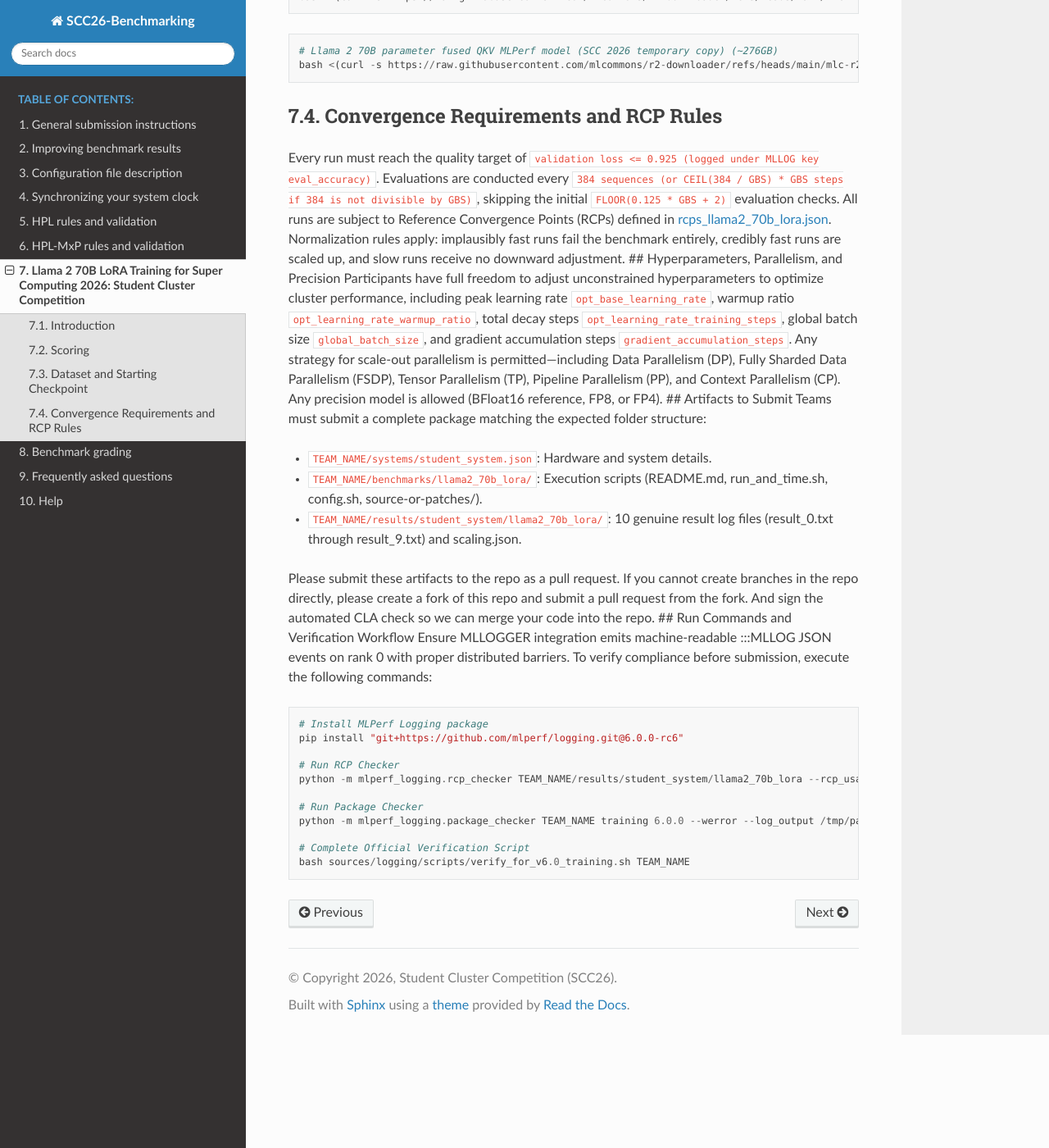
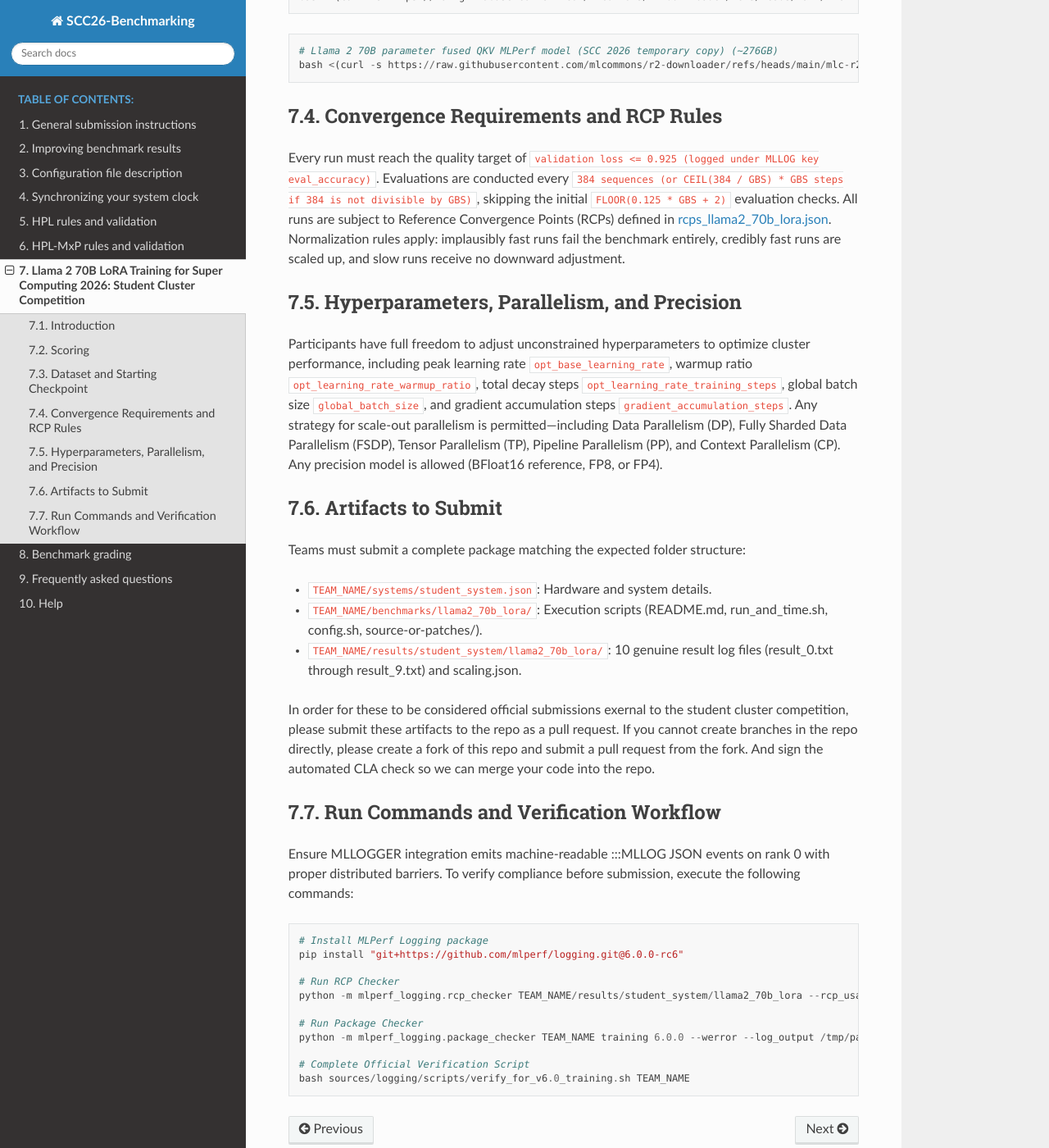
Before and after one commit to rderue/scc26-benchmarking, a Sphinx documentation site: the page built from source/benchmarks/mlperf.rst, in a window 1280 px wide and 1400 px high, scrolled down 961 px. Shown: the whole window at 82% size. Built offline with Sphinx 7.4.7 and the Read the Docs theme 3.1.0, drawn with Linux system fonts in a browser that asks for light colours.

Commit message:
Formatting on mlperf page.

```diff
--- a/source/benchmarks/mlperf.rst
+++ b/source/benchmarks/mlperf.rst
@@ -63,7 +63,11 @@ runs are subject to Reference Convergence Points (RCPs) defined in
 `rcps_llama2_70b_lora.json <https://github.com/mlcommons/logging/blob/master/mlperf_logging/rcp_checker/training_6.0.0/rcps_llama2_70b_lora.json>`__.
 Normalization rules apply: implausibly fast runs fail the benchmark
 entirely, credibly fast runs are scaled up, and slow runs receive no
-downward adjustment. ## Hyperparameters, Parallelism, and Precision
+downward adjustment.
+
+Hyperparameters, Parallelism, and Precision
+-------------------------------------------
+
 Participants have full freedom to adjust unconstrained hyperparameters
 to optimize cluster performance, including peak learning rate
 ``opt_base_learning_rate``, warmup ratio
@@ -74,8 +78,12 @@ to optimize cluster performance, including peak learning rate
 is permitted—including Data Parallelism (DP), Fully Sharded Data
 Parallelism (FSDP), Tensor Parallelism (TP), Pipeline Parallelism (PP),
 and Context Parallelism (CP). Any precision model is allowed (BFloat16
-reference, FP8, or FP4). ## Artifacts to Submit Teams must submit a
-complete package matching the expected folder structure:
+reference, FP8, or FP4).
+
+Artifacts to Submit
+-------------------
+
+Teams must submit a complete package matching the expected folder structure:
 
 -  ``TEAM_NAME/systems/student_system.json``: Hardware and system
    details.
@@ -85,11 +93,17 @@ complete package matching the expected folder structure:
    result log files (result_0.txt through result_9.txt) and
    scaling.json.
 
-Please submit these artifacts to the repo as a pull request. If you
+In order for these to be considered official submissions exernal to
+the student cluster competition, please submit these artifacts to the repo
+as a pull request. If you
 cannot create branches in the repo directly, please create a fork of
 this repo and submit a pull request from the fork. And sign the
-automated CLA check so we can merge your code into the repo. ## Run
-Commands and Verification Workflow Ensure MLLOGGER integration emits
+automated CLA check so we can merge your code into the repo.
+
+Run Commands and Verification Workflow
+--------------------------------------
+
+Ensure MLLOGGER integration emits
 machine-readable :::MLLOG JSON events on rank 0 with proper distributed
 barriers. To verify compliance before submission, execute the following
 commands:
```
